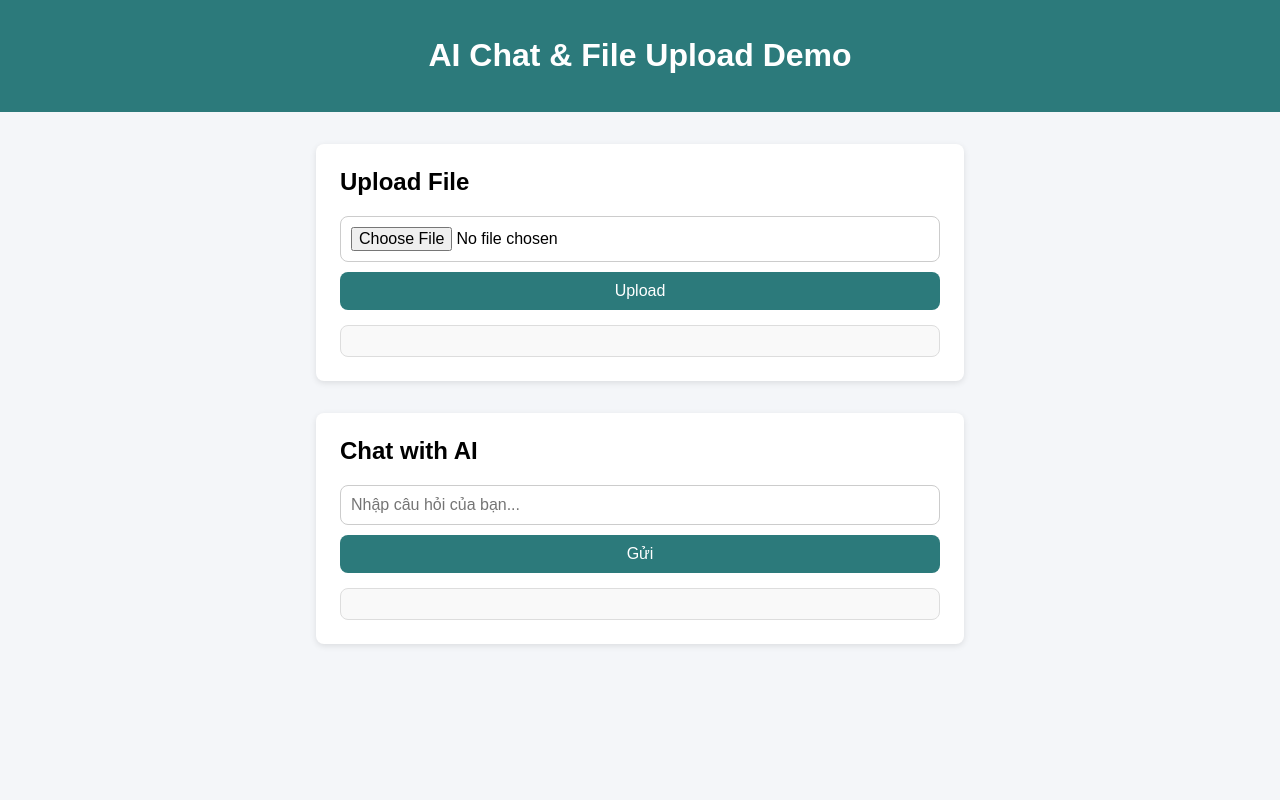
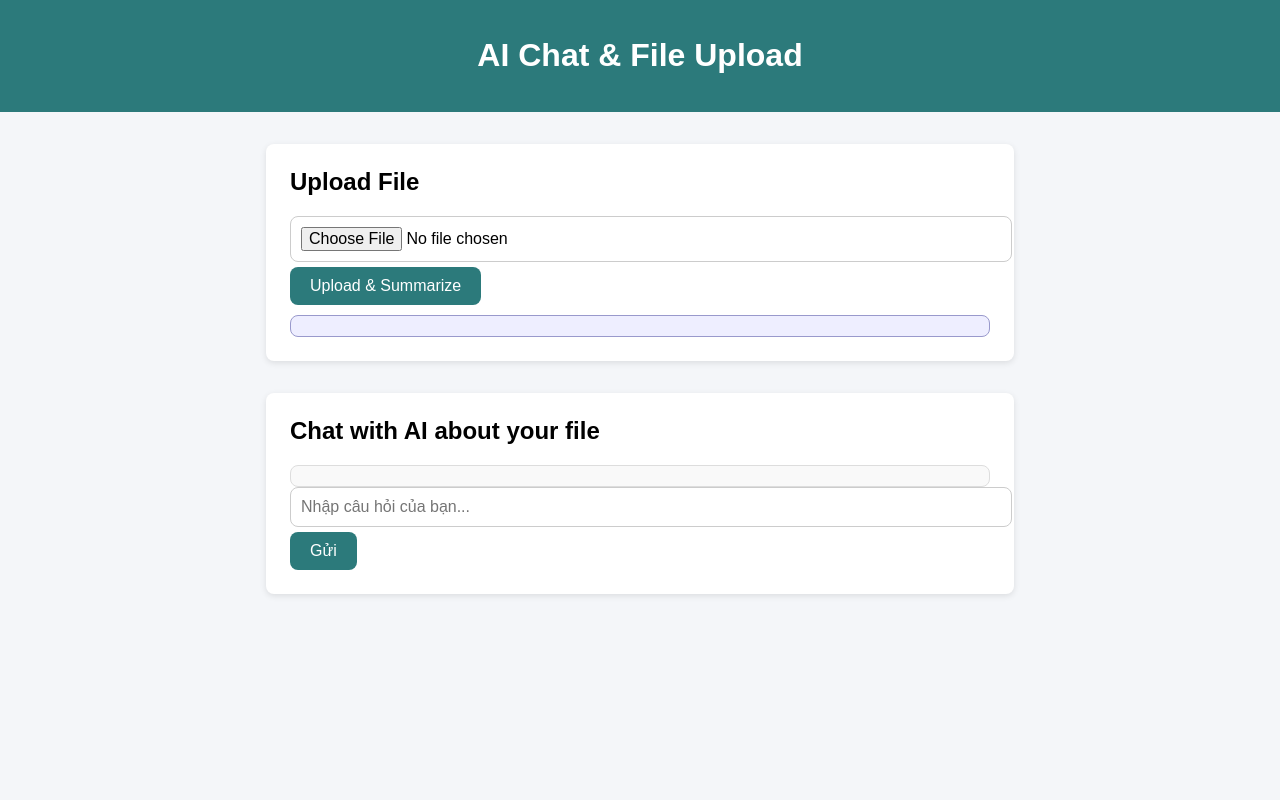
Before and after one commit to trongltgit/QLNS-DV_AI_Chatbot, a Python web app: template templates/index.html in a window 1280 px wide. Run offline with Jinja, Linux system fonts and the light colour scheme; the template is opened without the code that fills it, so the values that code supplies are empty.

Commit message:
Update index.html

```diff
--- a/templates/index.html
+++ b/templates/index.html
@@ -2,7 +2,7 @@
 <html lang="en">
 <head>
   <meta charset="UTF-8">
-  <title>AI Chat & File Upload Demo</title>
+  <title>AI Chat & File Upload</title>
   <style>
     body {
       font-family: Arial, sans-serif;
@@ -24,13 +24,12 @@
       display: flex;
       flex-direction: column;
       align-items: center;
-      justify-content: flex-start;
       padding: 2rem;
       gap: 2rem;
     }
     .section {
       width: 100%;
-      max-width: 600px;
+      max-width: 700px;
       background: white;
       padding: 1.5rem;
       border-radius: 8px;
@@ -39,16 +38,12 @@
     h2 {
       margin-top: 0;
     }
-    form {
-      display: flex;
-      flex-direction: column;
-      gap: 10px;
-    }
     input[type="text"], input[type="file"] {
       padding: 10px;
       font-size: 16px;
       border: 1px solid #ccc;
       border-radius: 8px;
+      width: 100%;
     }
     button {
       padding: 10px 20px;
@@ -58,61 +53,76 @@
       border: none;
       border-radius: 8px;
       cursor: pointer;
+      margin-top: 5px;
     }
     button:hover {
       background: #285e61;
     }
-    #chatResponse, #uploadResponse {
-      margin-top: 15px;
-      padding: 15px;
+    #chatBox {
+      max-height: 400px;
+      overflow-y: auto;
+      padding: 10px;
+      border: 1px solid #ddd;
+      border-radius: 8px;
       background: #f9f9f9;
+      white-space: pre-wrap;
+    }
+    .message {
+      margin-bottom: 10px;
+    }
+    .user { color: #2c7a7b; font-weight: bold; }
+    .ai { color: #333; }
+    #fileSummary {
+      margin-top: 10px;
+      padding: 10px;
+      background: #eef;
       border-radius: 8px;
-      border: 1px solid #ddd;
+      border: 1px solid #99c;
       white-space: pre-wrap;
     }
   </style>
 </head>
 <body>
   <header>
-    <h1>AI Chat & File Upload Demo</h1>
+    <h1>AI Chat & File Upload</h1>
   </header>
   <main>
     <!-- Upload Section -->
     <div class="section">
       <h2>Upload File</h2>
-      <form id="uploadForm">
-        <input type="file" id="fileInput" accept=".txt,.pdf,.docx,.xlsx" required />
-        <button type="submit">Upload</button>
-      </form>
-      <div id="uploadResponse"></div>
+      <input type="file" id="fileInput" accept=".txt,.pdf,.docx,.xlsx" />
+      <button id="uploadBtn">Upload & Summarize</button>
+      <div id="fileSummary"></div>
     </div>
 
     <!-- Chat Section -->
     <div class="section">
-      <h2>Chat with AI</h2>
-      <form id="chatForm">
-        <input type="text" id="prompt" placeholder="Nhập câu hỏi của bạn..." required />
-        <button type="submit">Gửi</button>
-      </form>
-      <div id="chatResponse"></div>
+      <h2>Chat with AI about your file</h2>
+      <div id="chatBox"></div>
+      <input type="text" id="chatInput" placeholder="Nhập câu hỏi của bạn..." />
+      <button id="sendBtn">Gửi</button>
     </div>
   </main>
 
   <script>
-    // ------------------ Upload File ------------------
-    const uploadForm = document.getElementById("uploadForm");
+    let fileUploaded = false;
+
     const fileInput = document.getElementById("fileInput");
-    const uploadResponse = document.getElementById("uploadResponse");
+    const uploadBtn = document.getElementById("uploadBtn");
+    const fileSummary = document.getElementById("fileSummary");
 
-    uploadForm.addEventListener("submit", async (e) => {
-      e.preventDefault();
-      if (!fileInput.files.length) return;
+    const chatBox = document.getElementById("chatBox");
+    const chatInput = document.getElementById("chatInput");
+    const sendBtn = document.getElementById("sendBtn");
+
+    // ------------------ Upload & Summarize ------------------
+    uploadBtn.addEventListener("click", async () => {
+      if (!fileInput.files.length) return alert("Chọn file trước!");
       const file = fileInput.files[0];
-
       const formData = new FormData();
       formData.append("file", file);
 
-      uploadResponse.textContent = "Đang upload...";
+      fileSummary.textContent = "Đang upload và tóm tắt file...";
 
       try {
         const res = await fetch("/upload", {
@@ -120,41 +130,54 @@
           body: formData
         });
         const data = await res.json();
-        if (data.filename) {
-          uploadResponse.textContent = `✅ Upload thành công: ${data.filename}`;
+        if (data.summary) {
+          fileSummary.textContent = `✅ Tóm tắt file:\n${data.summary}`;
+          fileUploaded = true;
         } else if (data.error) {
-          uploadResponse.textContent = `❌ Lỗi: ${data.error}`;
+          fileSummary.textContent = `❌ Lỗi: ${data.error}`;
         }
       } catch (err) {
-        uploadResponse.textContent = `❌ Lỗi kết nối server: ${err.message}`;
+        fileSummary.textContent = `❌ Lỗi kết nối server: ${err.message}`;
       }
     });
 
     // ------------------ Chatbot ------------------
-    const chatForm = document.getElementById("chatForm");
-    const promptInput = document.getElementById("prompt");
-    const chatResponse = document.getElementById("chatResponse");
+    sendBtn.addEventListener("click", async () => {
+      const prompt = chatInput.value.trim();
+      if (!prompt) return;
+      if (!fileUploaded) return alert("Vui lòng upload file trước!");
 
-    chatForm.addEventListener("submit", async (e) => {
-      e.preventDefault();
-      chatResponse.textContent = "Đang xử lý...";
+      appendMessage("Bạn", prompt, "user");
+      chatInput.value = "";
+      appendMessage("AI", "Đang xử lý...", "ai", true);
 
       try {
         const res = await fetch("/chat", {
           method: "POST",
           headers: { "Content-Type": "application/json" },
-          body: JSON.stringify({ prompt: promptInput.value })
+          body: JSON.stringify({ prompt })
         });
         const data = await res.json();
-        if (data.response) {
-          chatResponse.textContent = data.response;
-        } else if (data.error) {
-          chatResponse.textContent = "❌ Lỗi: " + data.error;
-        }
+        updateLastAIMessage(data.response || data.error || "❌ Lỗi không xác định");
       } catch (err) {
-        chatResponse.textContent = "❌ Lỗi kết nối server: " + err.message;
+        updateLastAIMessage("❌ Lỗi kết nối server: " + err.message);
       }
     });
+
+    function appendMessage(sender, text, cls, loading=false) {
+      const div = document.createElement("div");
+      div.className = `message ${cls}`;
+      div.textContent = `${sender}: ${text}`;
+      if (loading) div.id = "lastAI";
+      chatBox.appendChild(div);
+      chatBox.scrollTop = chatBox.scrollHeight;
+    }
+
+    function updateLastAIMessage(text) {
+      const last = document.getElementById("lastAI");
+      if (last) last.textContent = `AI: ${text}`;
+      chatBox.scrollTop = chatBox.scrollHeight;
+    }
   </script>
 </body>
 </html>
```
